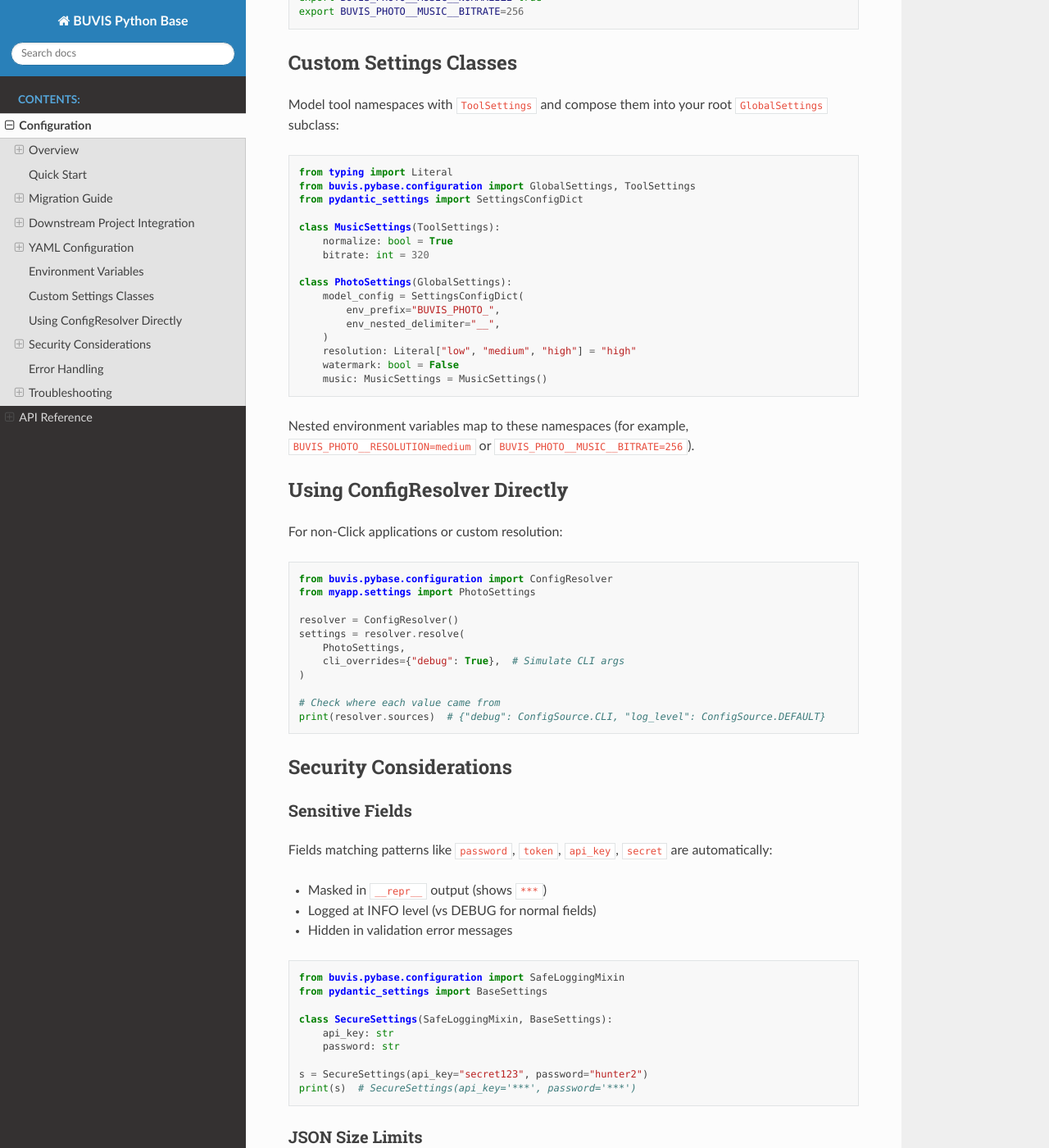
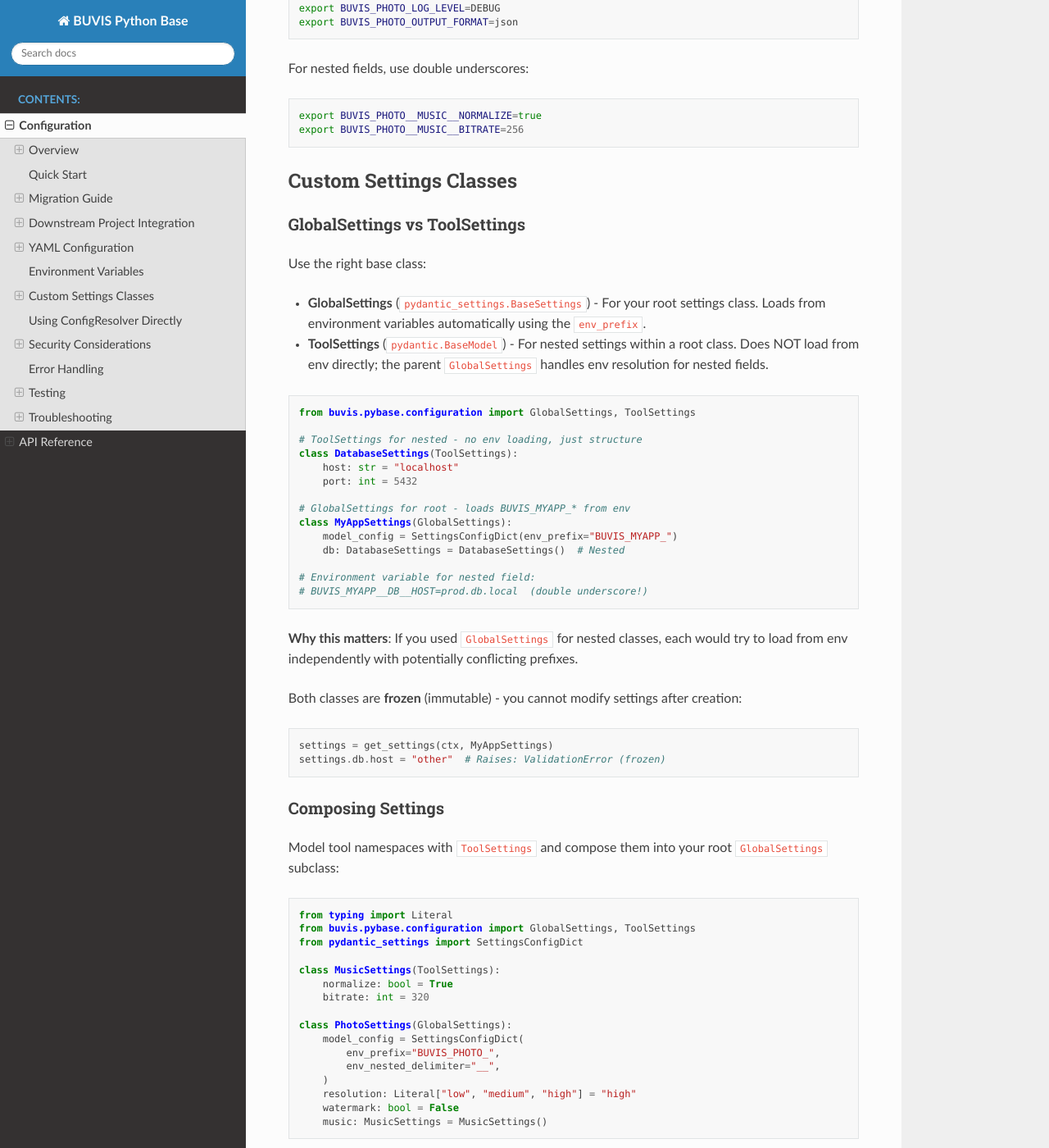
Before and after one commit to buvis/buvis-pybase, a Sphinx documentation site: the page built from docs/source/configuration.rst, in a window 1280 px wide and 1400 px high, scrolled down 8429 px. Shown: the whole window at 82% size. Built offline with Sphinx 7.4.7 and the Read the Docs theme 3.1.0, drawn with Linux system fonts in a browser that asks for light colours; some of the changed text lies outside the part shown.

Commit message:
docs: explain how to test and how globals affect tools

```diff
--- a/docs/source/configuration.rst
+++ b/docs/source/configuration.rst
@@ -433,6 +433,43 @@
 Custom Settings Classes
 -----------------------
 
+GlobalSettings vs ToolSettings
+~~~~~~~~~~~~~~~~~~~~~~~~~~~~~~
+
+Use the right base class:
+
+- **GlobalSettings** (``pydantic_settings.BaseSettings``) - For your root settings class. Loads from environment variables automatically using the ``env_prefix``.
+- **ToolSettings** (``pydantic.BaseModel``) - For nested settings within a root class. Does NOT load from env directly; the parent ``GlobalSettings`` handles env resolution for nested fields.
+
+.. code-block:: python
+
+    from buvis.pybase.configuration import GlobalSettings, ToolSettings
+
+    # ToolSettings for nested - no env loading, just structure
+    class DatabaseSettings(ToolSettings):
+        host: str = "localhost"
+        port: int = 5432
+
+    # GlobalSettings for root - loads BUVIS_MYAPP_* from env
+    class MyAppSettings(GlobalSettings):
+        model_config = SettingsConfigDict(env_prefix="BUVIS_MYAPP_")
+        db: DatabaseSettings = DatabaseSettings()  # Nested
+
+    # Environment variable for nested field:
+    # BUVIS_MYAPP__DB__HOST=prod.db.local  (double underscore!)
+
+**Why this matters**: If you used ``GlobalSettings`` for nested classes, each would try to load from env independently with potentially conflicting prefixes.
+
+Both classes are **frozen** (immutable) - you cannot modify settings after creation:
+
+.. code-block:: python
+
+    settings = get_settings(ctx, MyAppSettings)
+    settings.db.host = "other"  # Raises: ValidationError (frozen)
+
+Composing Settings
+~~~~~~~~~~~~~~~~~~
+
 Model tool namespaces with ``ToolSettings`` and compose them into your root
 ``GlobalSettings`` subclass:
 
@@ -537,6 +574,71 @@
         print(f"Missing required env vars: {e.var_names}")
     except ConfigurationError as e:
         print(f"Config error: {e}")
+
+Testing
+-------
+
+Testing Code That Uses Settings
+~~~~~~~~~~~~~~~~~~~~~~~~~~~~~~~
+
+For unit tests, create settings directly without the resolver:
+
+.. code-block:: python
+
+    import pytest
+    from myapp.settings import MyAppSettings
+
+    def test_with_custom_settings():
+        # Create settings with test values directly
+        settings = MyAppSettings(
+            debug=True,
+            db={"host": "test-db", "port": 5433},
+        )
+        assert settings.debug is True
+        assert settings.db.host == "test-db"
+
+Mocking get_settings in Click Commands
+~~~~~~~~~~~~~~~~~~~~~~~~~~~~~~~~~~~~~~
+
+Use ``pytest-mock`` to mock ``get_settings`` in CLI tests:
+
+.. code-block:: python
+
+    import pytest
+    from click.testing import CliRunner
+    from myapp.cli import main
+    from myapp.settings import MyAppSettings
+
+    @pytest.fixture
+    def mock_settings(mocker):
+        settings = MyAppSettings(debug=True)
+        mocker.patch("myapp.cli.get_settings", return_value=settings)
+        return settings
+
+    def test_cli_with_mocked_settings(mock_settings):
+        runner = CliRunner()
+        result = runner.invoke(main)
+        assert result.exit_code == 0
+
+Testing with Environment Variables
+~~~~~~~~~~~~~~~~~~~~~~~~~~~~~~~~~~
+
+Use ``monkeypatch`` to set env vars for integration tests:
+
+.. code-block:: python
+
+    def test_settings_from_env(monkeypatch):
+        monkeypatch.setenv("BUVIS_MYAPP_DEBUG", "true")
+        monkeypatch.setenv("BUVIS_MYAPP__DB__HOST", "env-db")
+
+        from buvis.pybase.configuration import ConfigResolver
+        from myapp.settings import MyAppSettings
+
+        resolver = ConfigResolver()
+        settings = resolver.resolve(MyAppSettings)
+
+        assert settings.debug is True
+        assert settings.db.host == "env-db"
 
 Troubleshooting
 ---------------
```
